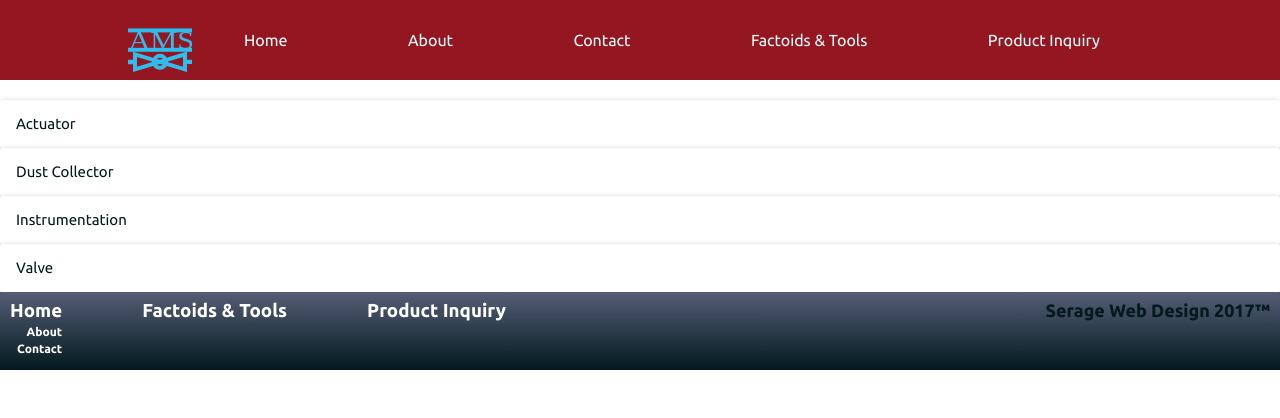
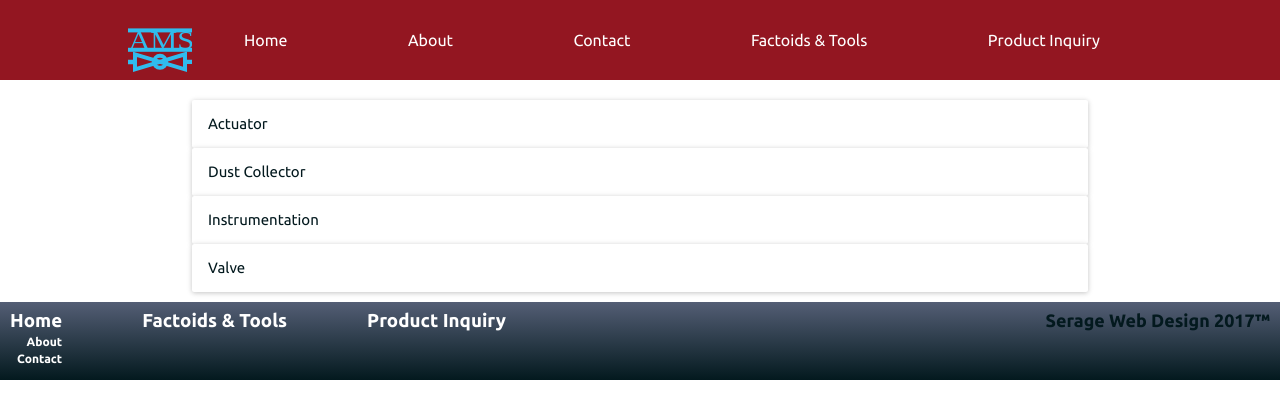
Before and after one commit to sdserage/ams, a React (Create React App) app: page /productinquiry in a window 1280 px wide. Shown: the top 418 px of the page. Built offline with nearby package versions, Linux system fonts and the light colour scheme.

Commit message:
Further styled with material-ui

```diff
--- a/src/App/components/ProductInquiry/ProductInquiry.css
+++ b/src/App/components/ProductInquiry/ProductInquiry.css
@@ -1 +1,11 @@
 @import url(https://fonts.googleapis.com/css?family=Ubuntu:400,700);
+#product-inquiry {
+  display: flex;
+  flex-direction: column;
+  padding: 0 5vw 10px 5vw; }
+
+.inquiry-item-display {
+  padding: 0 10vw 0 10vw; }
+
+.disabled {
+  display: none; }
--- a/src/App/components/ProductInquiry/ProductInquiry.jsx
+++ b/src/App/components/ProductInquiry/ProductInquiry.jsx
@@ -111,7 +111,9 @@ export default class ProductInquiry extends Component {
     });
     return (
       <main id='product-inquiry'>
-        {displayItems}
+        <section className={`inquiry-item-display ${!itemList.length && 'disabled'}`}>
+          {displayItems}
+        </section>
       </main>
     )
   }
--- a/src/App/components/ProductInquiry/ProductInquiry.sass
+++ b/src/App/components/ProductInquiry/ProductInquiry.sass
@@ -1 +1,12 @@
 @import "../../../partials/themeController"
+
+#product-inquiry
+  display: flex
+  flex-direction: column
+  padding: 0 5vw 10px 5vw
+
+.inquiry-item-display
+  padding: 0 10vw 0 10vw
+
+.disabled
+  display: none
```
